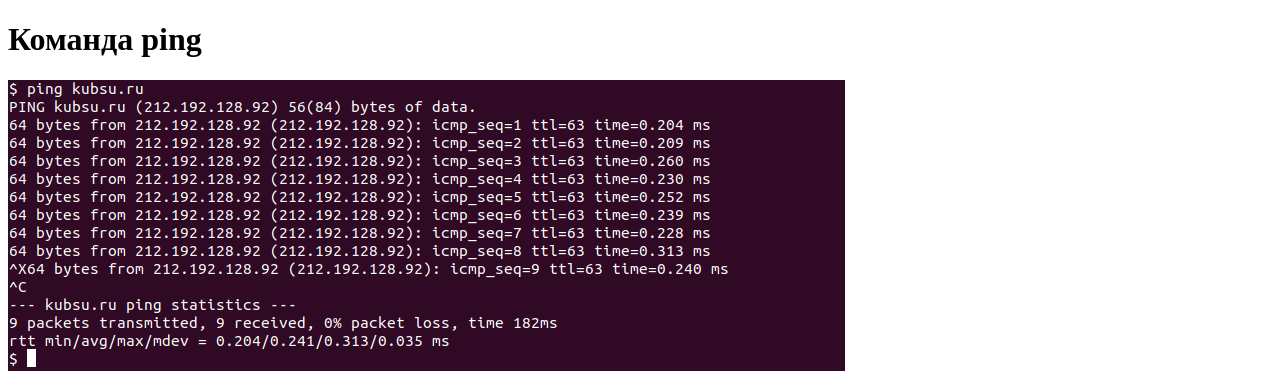
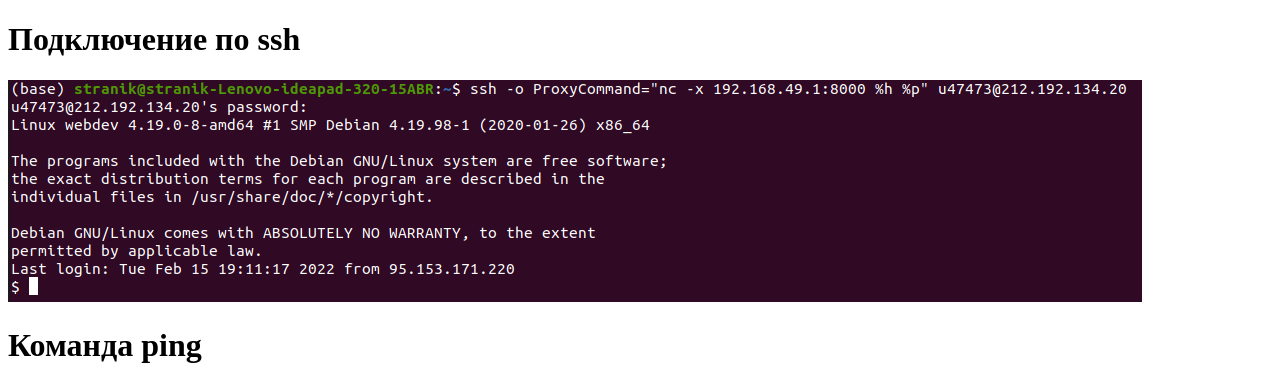
Before and after one commit to stranik28/Backend1, a plain HTML site: page index.html in a window 1280 px wide. Shown: the top 383 px of the page. Drawn offline with Linux system fonts and the light colour scheme.

Commit message:
add connection's screnshoot

```diff
--- a/index.html
+++ b/index.html
@@ -5,6 +5,8 @@
     <title>Task1</title>
 </head>
 <body>
+    <h1>Подключение по ssh</h1>
+    <img src="img/ssh_connection.png">
     <h1>Команда ping</h1>
     <img src="img/ping.png"/>
     <h1>Команда nslookup</h1>
```
Also changed, not shown: img/ssh_connection.png (added).
